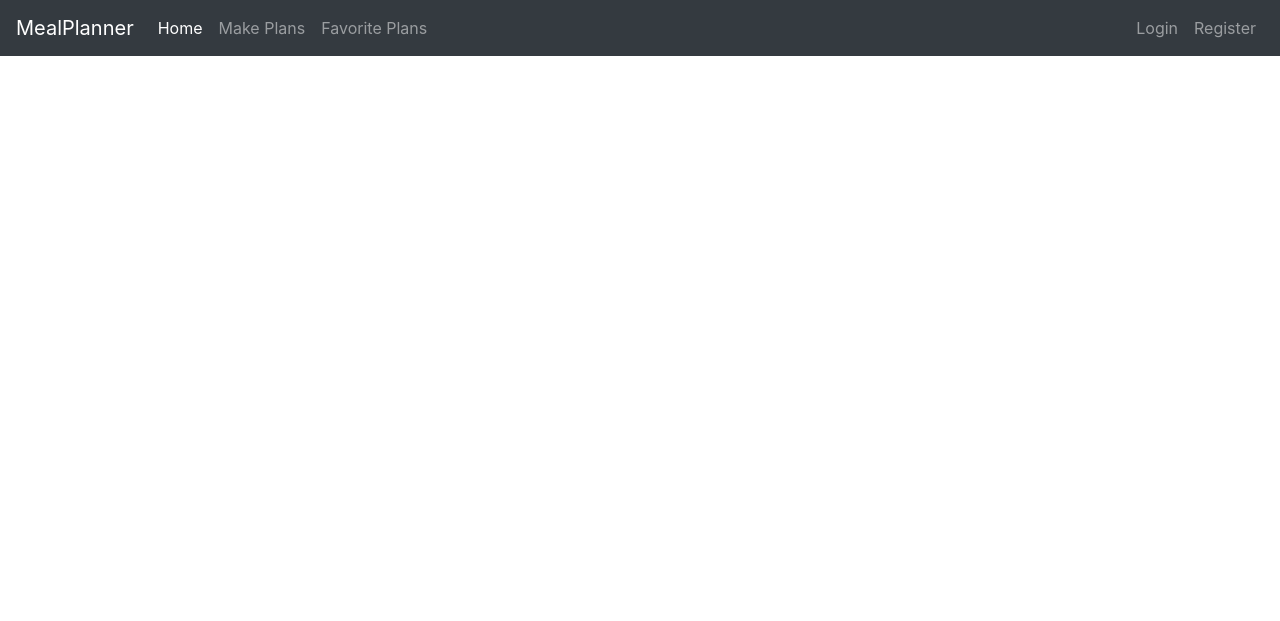
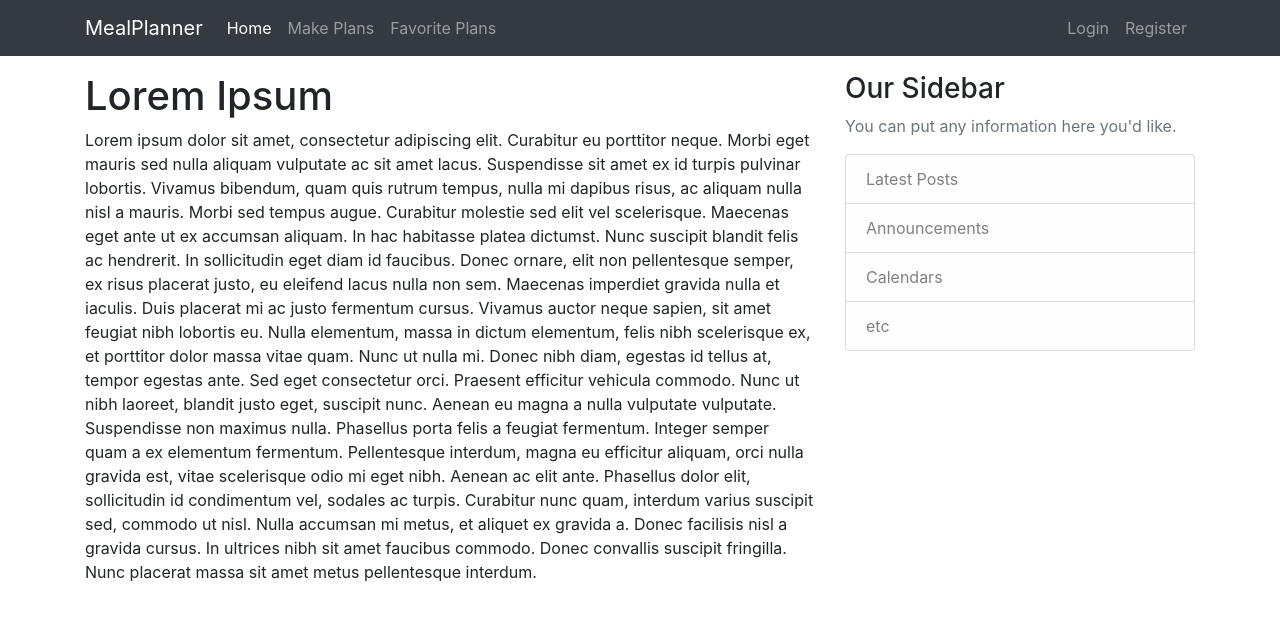
Before and after one commit to dn6dm/MealPlanner, a Django app: page / in a window 1280 px wide. Shown: the top 621 px of the page. Run offline with Django 3.2, Linux system fonts and the light colour scheme; parts of the project's set-up code (start-up, migrations or seed data) failed here and were passed over; some libraries are stand-ins or nearby versions.

Commit message:
Added to base and home templates

```diff
--- a/planner/templates/planner/base.html
+++ b/planner/templates/planner/base.html
@@ -9,8 +9,11 @@
     <meta http-equiv="X-UA-Compatible" content="ie=edge">
     <title>Document</title>
 </head>
-<nav class="navbar navbar-expand-lg navbar-dark bg-dark">
-    <span class="navbar-brand">MealPlanner</span>
+<body>
+<header class="site-header">
+    <nav class="navbar navbar-expand-md navbar-dark bg-dark">
+        <div class="container">
+            <a class="navbar-brand" href="{% url 'planner-home' %}">MealPlanner</a>
             <button class="navbar-toggler" type="button" data-toggle="collapse" data-target="#navbarSupportedContent"
                     aria-controls="navbarSupportedContent" aria-expanded="false" aria-label="Toggle navigation">
                 <span class="navbar-toggler-icon"></span>
@@ -37,7 +40,28 @@
                     </li>
                 </ul>
             </div>
+        </div>
     </nav>
-<body>
+</header>
+<main role="main" class="container mt-3">
+    <div class="row">
+        <div class="col-md-8">
+            {% block content %}{% endblock %}
+        </div>
+        <div class="col-md-4">
+            <div class="content-section">
+                <h3>Our Sidebar</h3>
+                <p class='text-muted'>You can put any information here you'd like.
+                <ul class="list-group">
+                    <li class="list-group-item list-group-item-light">Latest Posts</li>
+                    <li class="list-group-item list-group-item-light">Announcements</li>
+                    <li class="list-group-item list-group-item-light">Calendars</li>
+                    <li class="list-group-item list-group-item-light">etc</li>
+                </ul>
+                </p>
+            </div>
+        </div>
+    </div>
+</main>
 </body>
 </html>
--- a/planner/templates/planner/home.html
+++ b/planner/templates/planner/home.html
@@ -1 +1,9 @@
 {% extends "planner/base.html" %}
+{% block content %}
+<h1>Lorem Ipsum</h1>
+Lorem ipsum dolor sit amet, consectetur adipiscing elit. Curabitur eu porttitor neque. Morbi eget mauris sed nulla aliquam vulputate ac sit amet lacus. Suspendisse sit amet ex id turpis pulvinar lobortis. Vivamus bibendum, quam quis rutrum tempus, nulla mi dapibus risus, ac aliquam nulla nisl a mauris. Morbi sed tempus augue. Curabitur molestie sed elit vel scelerisque. Maecenas eget ante ut ex accumsan aliquam. In hac habitasse platea dictumst. Nunc suscipit blandit felis ac hendrerit.
+
+In sollicitudin eget diam id faucibus. Donec ornare, elit non pellentesque semper, ex risus placerat justo, eu eleifend lacus nulla non sem. Maecenas imperdiet gravida nulla et iaculis. Duis placerat mi ac justo fermentum cursus. Vivamus auctor neque sapien, sit amet feugiat nibh lobortis eu. Nulla elementum, massa in dictum elementum, felis nibh scelerisque ex, et porttitor dolor massa vitae quam. Nunc ut nulla mi. Donec nibh diam, egestas id tellus at, tempor egestas ante. Sed eget consectetur orci. Praesent efficitur vehicula commodo. Nunc ut nibh laoreet, blandit justo eget, suscipit nunc.
+
+Aenean eu magna a nulla vulputate vulputate. Suspendisse non maximus nulla. Phasellus porta felis a feugiat fermentum. Integer semper quam a ex elementum fermentum. Pellentesque interdum, magna eu efficitur aliquam, orci nulla gravida est, vitae scelerisque odio mi eget nibh. Aenean ac elit ante. Phasellus dolor elit, sollicitudin id condimentum vel, sodales ac turpis. Curabitur nunc quam, interdum varius suscipit sed, commodo ut nisl. Nulla accumsan mi metus, et aliquet ex gravida a. Donec facilisis nisl a gravida cursus. In ultrices nibh sit amet faucibus commodo. Donec convallis suscipit fringilla. Nunc placerat massa sit amet metus pellentesque interdum.
+{% endblock content %}
```
Lines whose indentation alone changed are shown as unchanged.
